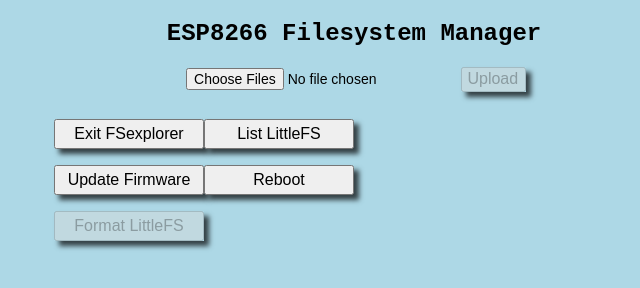
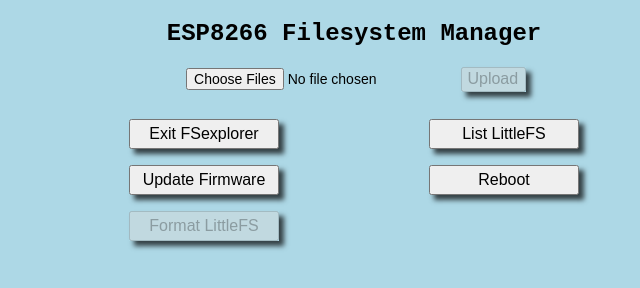
Before and after one commit to mrWheel/KIM_TapeDevice, a plain HTML site: page uTapeEmulator/data/littleFSexplorer.html in a window 1280 px wide. Shown: the whole page, without its empty margins (286-926 px from the left). Drawn offline with Linux system fonts and the light colour scheme.

Commit message:
RC1 for Version 2.0

```diff
--- a/uTapeEmulator/data/littleFSexplorer.css
+++ b/uTapeEmulator/data/littleFSexplorer.css
@@ -93,7 +93,6 @@
 }
 .row:last-child {
   margin-bottom: 0;
-  /*align: right;*/
 }
 
 .colFname  {
@@ -124,6 +123,13 @@
     text-decoration: none;
 }
 
+.bottomButtons {
+  display: flex;
+  flex: 1 1 600px;
+  justify-content: center;
+  align-items: center;
+}
+
 #up {
 	box-shadow: 5px 5px 5px rgba(0,0,0,0.7);
 }
@@ -147,10 +153,11 @@
 	display: none;
 }
 [name="group"] + label {
-	font-size: 1.5em;
-	margin-right: 5px;
+	font-size: 2.0em;
+	margin-right: 25px;
 }
 [name="group"] + label::before {
+	margin-right: 25px;
 	content: "\002610";
 }
 [name="group"]:checked + label::before {
--- a/uTapeEmulator/data/littleFSexplorer.html
+++ b/uTapeEmulator/data/littleFSexplorer.html
@@ -28,7 +28,7 @@
 		        if (f != noted)
 		        {
 			        noted = f;
-			        dir += `<nav><input type="radio" id="${f}" name="group"><label for="${f}"></label> &#128193; ${f} <a href="?delete=/${f}">&#x1f5d1;&#xfe0f;</a></nav>`;
+			        dir += `<nav><input type="radio" id="${f}" name="group"><label for="${f}"></label> &#128193; <b>/${f}</b> <a href="?delete=/${f}">&#x1f5d1;&#xfe0f;</a></nav>`;
 			      }
             if (n != '')
             {
@@ -71,7 +71,7 @@
                   }
                   else
                   {
-        			     si.innerHTML = `<li><b>Filesize:</b> ${output}</li>`;
+        			      si.innerHTML = `<li><b>Filesize:</b> ${output}</li>`;
                     up.removeAttribute('disabled');
                   }
 			      }
@@ -121,12 +121,12 @@
 
     <section class="content">
       <div class="box flex">
-        <div class="id">
+        <div class="bottomButtons">
           <form action='/' method='POST'>
            <button id="Exit">Exit FSexplorer</button>
           </form>
         </div>
-        <div class="id">
+        <div class="bottomButtons">
           <form action="/listFS" method="POST">
            <button id="listFS">List LittleFS</button>
 	      </form>
@@ -136,12 +136,12 @@
 
     <section class="content">
       <div class="box flex">
-        <div class="id">
+        <div class="bottomButtons">
           <form action='/update' method='POST'>
     	     <button id="updateFW">Update Firmware</button>
           </form>
         </div>
-        <div class="id">
+        <div class="bottomButtons">
           <form action="/ReBoot" method="POST">
             <button id="ReBoot">Reboot</button>
 	      </form>
@@ -151,12 +151,12 @@
 
     <section class="content">
       <div class="box flex">
-        <div class="id">
+        <div class="bottomButtons">
           <form action="/format" method="POST" disabled>
 	          <button id="format" disabled>Format LittleFS</button>
 	        </form>
 	      </div>
-        <div class="id">
+        <div class="bottomButtons">
           <!-- dummy -->
 	      </div>
       </div>
```
Also changed, not shown: uTapeEmulator/data/index.html (+1 -1 lines), 1 other file.
